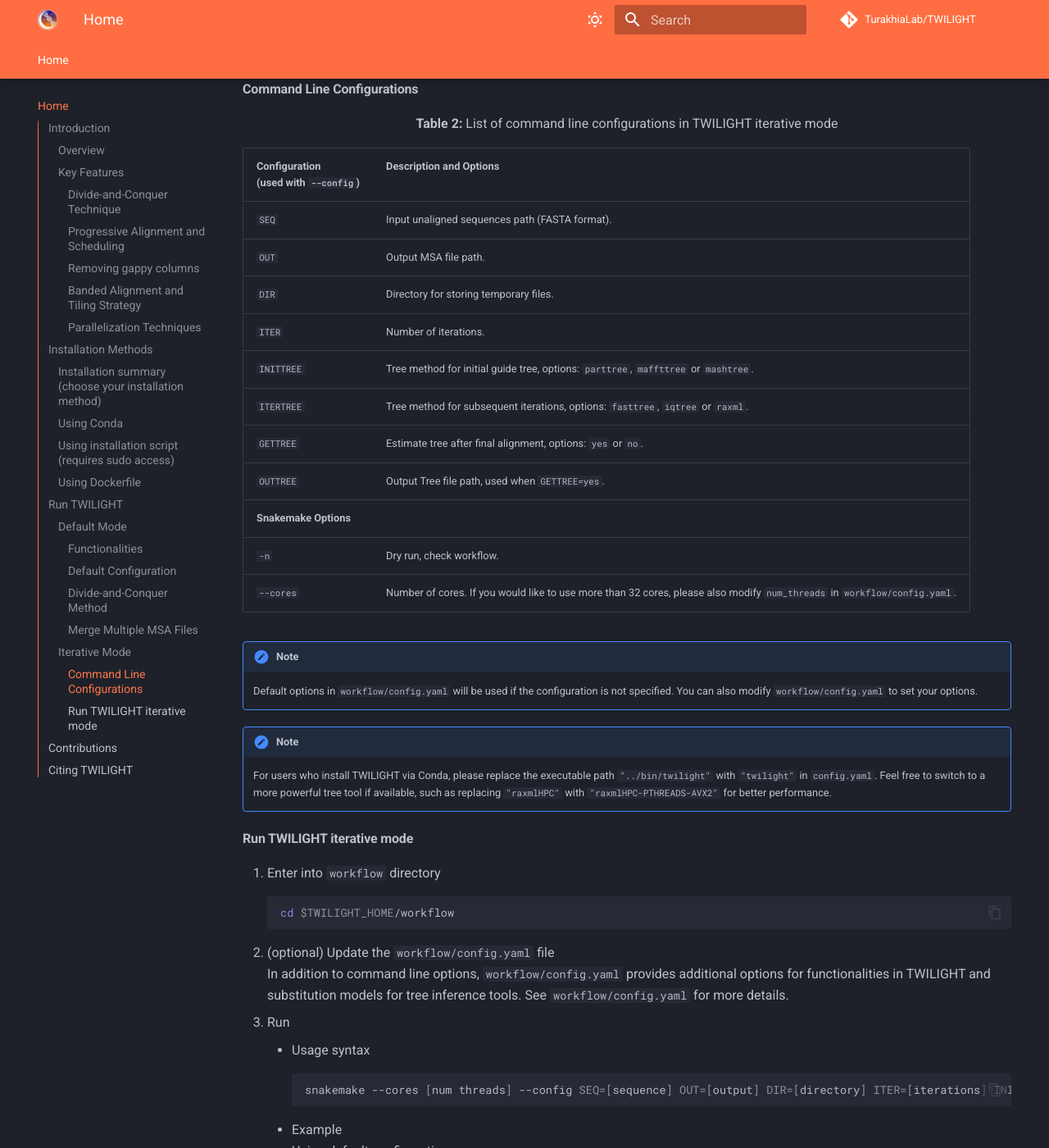
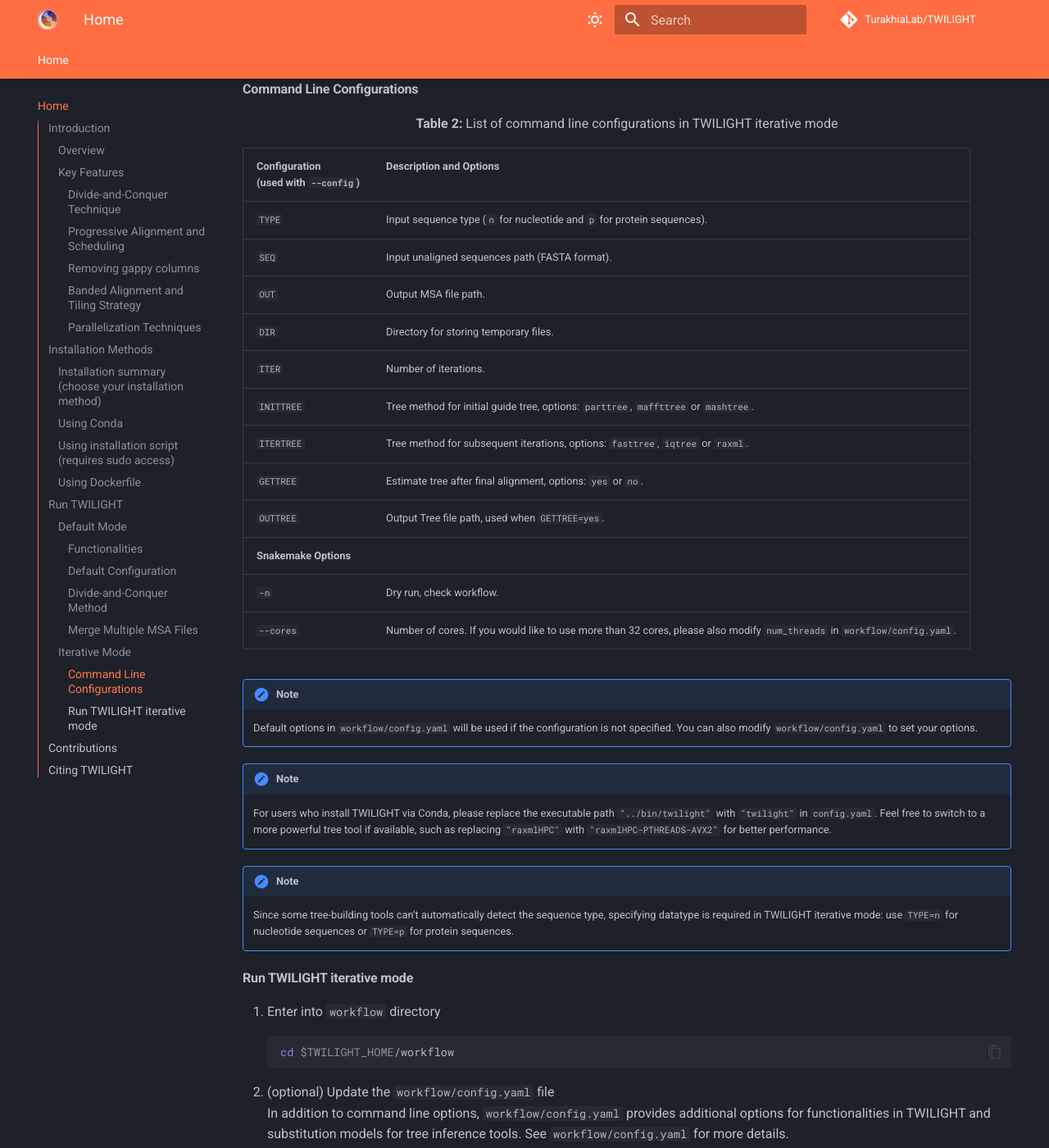
Before and after one commit to TurakhiaLab/TWILIGHT, an MkDocs documentation site: the page built from docs/index.md, in a window 1280 px wide and 1400 px high, scrolled down 9558 px. Shown: the whole window at 82% size. Built offline with MkDocs 1.6.1 and Material for MkDocs 9.7.7, drawn with Linux system fonts in a browser that asks for light colours; comment, search, counter and statistics services are not loaded; some of the changed text lies outside the part shown.

Commit message:
updated for protein alignment

````diff
--- a/docs/index.md
+++ b/docs/index.md
@@ -284,6 +284,7 @@
 
 | **Configuration <br>(used with `--config`)**    | **Description and Options**                                                                                   |
 |-----------------------------------------------------|---------------------------------------------------------------------------------------------------|
+| `TYPE`                            | Input sequence type (`n` for nucleotide and `p` for protein sequences).    |
 | `SEQ`                            | Input unaligned sequences path (FASTA format).                                                                       |
 | `OUT`                            | Output MSA file path.                                                                                                |
 | `DIR`                            | Directory for storing temporary files.                                                                               |
@@ -302,6 +303,9 @@
 !!!Note
     For users who install TWILIGHT via Conda, please replace the executable path `"../bin/twilight"` with `"twilight"` in `config.yaml`. Feel free to switch to a more powerful tree tool if available, such as replacing `"raxmlHPC"` with `"raxmlHPC-PTHREADS-AVX2"` for better performance.
 
+!!!Note
+    Since some tree-building tools can’t automatically detect the sequence type, specifying datatype is required in TWILIGHT iterative mode: use `TYPE=n` for nucleotide sequences or `TYPE=p` for protein sequences.
+
 #### **Run TWILIGHT iterative mode**
 1. Enter into `workflow` directory
 ```bash
@@ -312,16 +316,16 @@
 3. Run
     * Usage syntax
     ```bash
-    snakemake --cores [num threads] --config SEQ=[sequence] OUT=[output] DIR=[directory] ITER=[iterations] INITTREE=[tree method] ITERTREE=[tree method] OUTTREE=[tree] GETTREE=[yes/no]
+    snakemake --cores [num threads] --config TYPE=[n/p] SEQ=[sequence] OUT=[output] DIR=[directory] ITER=[iterations] INITTREE=[tree method] ITERTREE=[tree method] OUTTREE=[tree] GETTREE=[yes/no]
     ```
     * Example
     Using default configurations
     ```bash
-    snakemake --cores 8 --config SEQ=../dataset/RNASim.fa OUT=RNASim.aln DIR=tempDir
+    snakemake --cores 8 --config TYPE=n SEQ=../dataset/RNASim.fa OUT=RNASim.aln DIR=tempDir
     ```
     Specifying all command line options
     ```bash
-    snakemake --cores 8 --config SEQ=../dataset/RNASim.fa OUT=RNASim.aln DIR=tempDir ITER=2 INITTREE=maffttree ITERTREE=raxml OUTTREE=RNASim.tree GETTREE=yes
+    snakemake --cores 8 --config TYPE=n SEQ=../dataset/RNASim.fa OUT=RNASim.aln DIR=tempDir ITER=2 INITTREE=maffttree ITERTREE=raxml OUTTREE=RNASim.tree GETTREE=yes
     ```
 
 ## <b>Contributions</b>
````
Also changed, not shown: README.md (+4 -4 lines), 1 other file.
